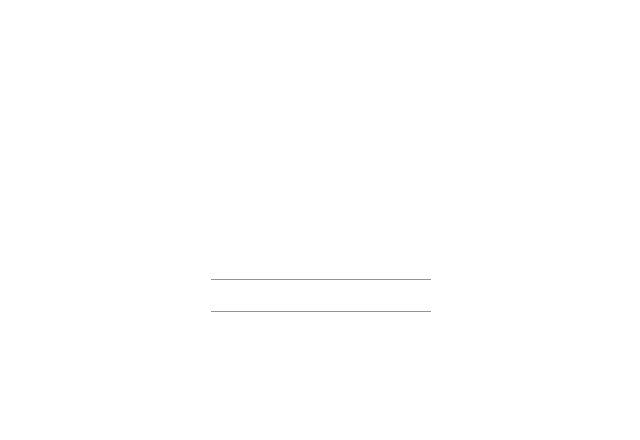
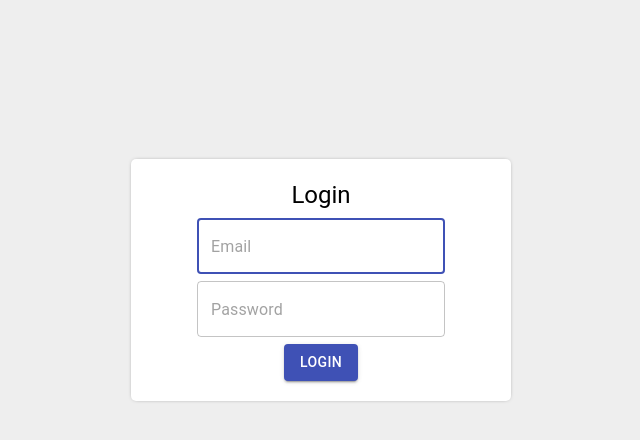
Before and after one commit to MariusParasca/KeepTracker-frontend, a React (Create React App) app: page / in a window 1280 px wide. Shown: the top 440 px of the page, without its empty margins (319-959 px from the left). Built offline with nearby package versions, Linux system fonts and the light colour scheme.

Commit message:
Basic login form added + minimal design

```diff
--- a/src/components/loginForm.js
+++ /dev/null
@@ -1,18 +0,0 @@
-import React from "react";
-import PropTypes from "prop-types";
-import TextField from "@material-ui/core/TextField";
-
-import styles from "./styles.module.css";
-
-const LoginForm = props => {
-  return (
-    <form className={styles.formContainer}>
-      <TextField />
-      <TextField />
-    </form>
-  );
-};
-
-LoginForm.propTypes = {};
-
-export default LoginForm;
--- /dev/null
+++ b/src/components/loginForm/loginForm.js
@@ -0,0 +1,40 @@
+import React from "react";
+import PropTypes from "prop-types";
+import TextField from "@material-ui/core/TextField";
+import Typography from "@material-ui/core/Typography";
+import Button from "@material-ui/core/Button";
+
+import styles from "./styles.module.css";
+
+const LoginForm = props => {
+  return (
+    <div className={styles.loginFormContainer}>
+      <div className={styles.contentContainer}>
+        <Typography align="center" variant="h5">
+          Login
+        </Typography>
+        <form>
+          <div className={styles.inputContainer}>
+            <TextField
+              variant="outlined"
+              placeholder="Email"
+              autoFocus={true}
+            />
+          </div>
+          <div className={styles.inputContainer}>
+            <TextField variant="outlined" placeholder="Password" />
+          </div>
+        </form>
+        <div className={styles.buttonContainer}>
+          <Button variant="contained" color="primary">
+            Login
+          </Button>
+        </div>
+      </div>
+    </div>
+  );
+};
+
+LoginForm.propTypes = {};
+
+export default LoginForm;
--- /dev/null
+++ b/src/components/loginForm/styles.module.css
@@ -0,0 +1,19 @@
+.loginFormContainer {
+  display: flex;
+  align-items: center;
+  justify-content: center;
+  box-shadow: 0px 0px 5px -3px rgba(0, 0, 0, 1);
+  border-radius: 5px;
+  width: 380px;
+  padding: 20px 0;
+  background: #fff;
+}
+
+.buttonContainer {
+  display: flex;
+  justify-content: center;
+}
+
+.inputContainer {
+  margin: 7px 0;
+}
--- a/src/components/styles.module.css
+++ /dev/null
@@ -1,4 +0,0 @@
-.formContainer {
-  display: flex;
-  flex-direction: column;
-}
--- a/src/index.css
+++ b/src/index.css
@@ -11,6 +11,10 @@ body,
   height: 100%;
 }
 
+#root {
+  background: #eeeeee;
+}
+
 code {
   font-family: source-code-pro, Menlo, Monaco, Consolas, "Courier New",
     monospace;
--- a/src/routes/login/login.js
+++ b/src/routes/login/login.js
@@ -2,14 +2,12 @@ import React from "react";
 import PropTypes from "prop-types";
 
 import styles from "./styles.module.css";
-import LoginForm from "../../components/loginForm";
+import LoginForm from "../../components/loginForm/loginForm";
 
 const Login = props => {
   return (
     <div className={styles.container}>
-      <div>
-        <LoginForm />
-      </div>
+      <LoginForm />
     </div>
   );
 };
```
